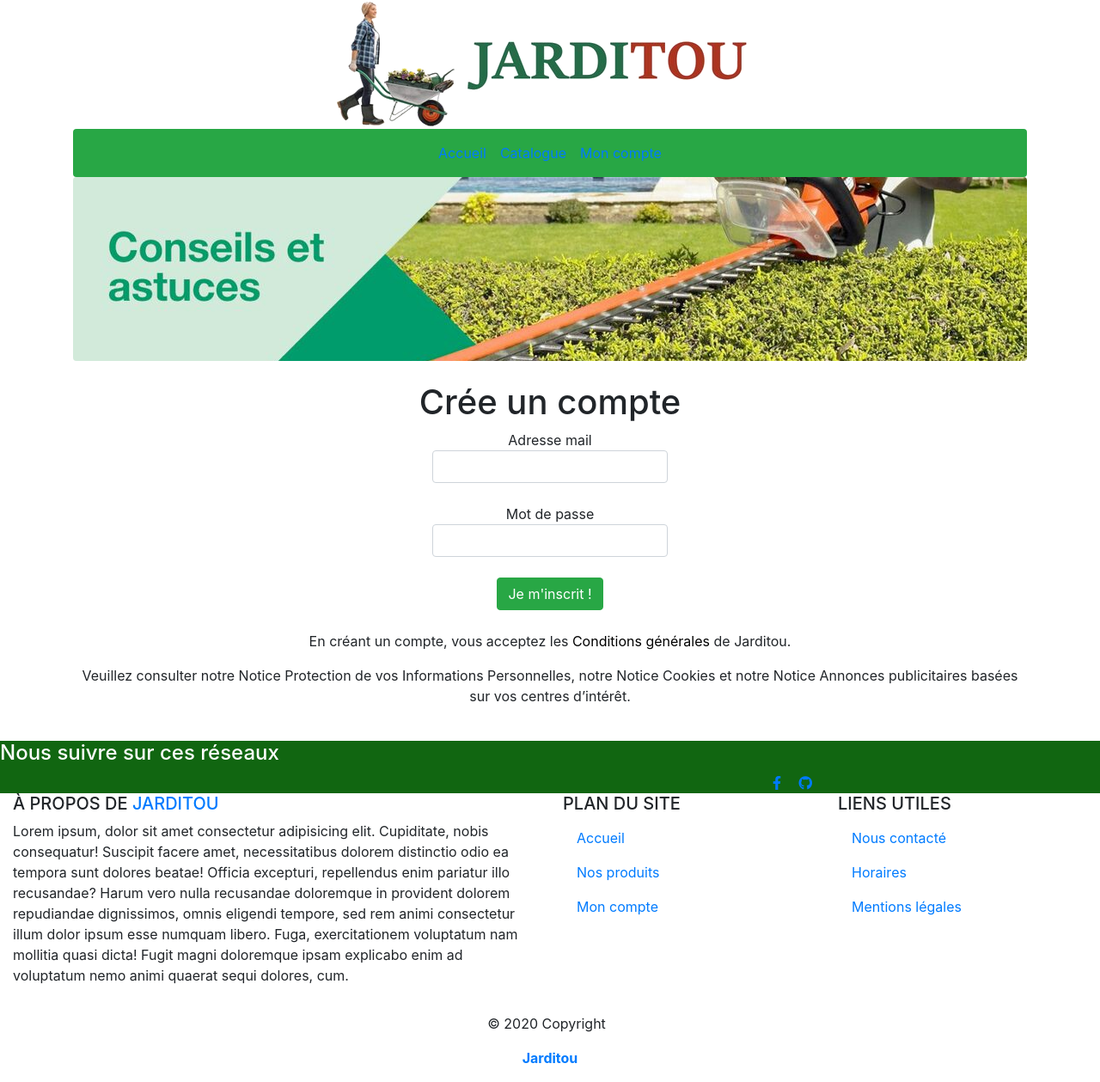
After one commit to 3unjung/Python, a Flask app: page /register in a window 1280 px wide. The commit adds this page. Shown: the whole page at 86% size. Run offline with Flask 2, Linux system fonts and the light colour scheme; parts of the project's set-up code (start-up, migrations or seed data) failed here and were passed over; some libraries are stand-ins or nearby versions.

Commit message:
form register

```diff
--- /dev/null
+++ b/jarditou/config.py
@@ -0,0 +1,2 @@
+class Config:
+    Secret_Key = "Une clef quelconque"
--- a/jarditou/jarditou.py
+++ b/jarditou/jarditou.py
@@ -1,8 +1,20 @@
 from flask import Flask, render_template
 from flask_ngrok import run_with_ngrok
+from flask_wtf import FlaskForm
+from wtforms import StringField, SubmitField
+
+# from forms import RegisterForm
+
+from jarditou import config
 
 app = Flask(__name__)
+app.config.from_object(config)
 run_with_ngrok(app)
+
+
+class RegisterForm(FlaskForm):
+    email = StringField('Email', validators=[])
+    submit = SubmitField("Je m'inscrit !")
 
 
 @app.route("/", methods=["post", "get"])
@@ -16,12 +28,12 @@ def catalogue():
 
 
 @app.route("/produit")  # /blog du mec
-def produits():
+def produit():
     posts = [{'name': 'pioche', 'description': 'Casse les cailloux', 'prix': 52},
              {'name': 'mandrin', 'description': 'Fais des trous et des gros', 'prix': 25},
              {'name': 'marteau', 'description': 'Martelle des clous par exemple', 'prix': 2552},
              ]  # liste de chaine de caractère
-    return render_template("views/produits.html", posts=posts)  # envoie la variable dans le template
+    return render_template("views/produit.html", posts=posts)  # envoie la variable dans le template
 
 
 @app.route("/produit/posts/1")
@@ -33,6 +45,12 @@ def details():
     return render_template("views/details.html")  # envoie la variable dans le template
 
 
+@app.route("/register")
+def register():
+    form = RegisterForm()
+    return render_template("views/register.html", form=form)
+
+
 @app.errorhandler(404)
 def page_not_found(error):
     return render_template('views/404.jarditou.html'), 404
--- a/jarditou/templates/layouts/app.jarditou.html
+++ b/jarditou/templates/layouts/app.jarditou.html
@@ -5,9 +5,15 @@
     <meta name="viewport" content="width=device-width, initial-scale=1.0">
     <meta http-equiv="X-UA-Compatible" content="ie=edge">
     <link rel="icon" href="static/img/jarditou.icon.jpg">
+    <script src="https://kit.fontawesome.com/ba07ad4136.js" crossorigin="anonymous"></script>
+    <link rel="stylesheet" href="https://use.fontawesome.com/releases/v5.14.0/css/all.css" integrity="sha384-HzLeBuhoNPvSl5KYnjx0BT+WB0QEEqLprO+NBkkk5gbc67FTaL7XIGa2w1L0Xbgc" crossorigin="anonymous">
+<!--
+    <link rel="stylesheet" href="https://stackpath.bootstrapcdn.com/font-awesome/4.7.0/css/font-awesome.min.css">
+-->
     <link rel="stylesheet" href="https://stackpath.bootstrapcdn.com/bootstrap/4.3.1/css/bootstrap.min.css"
           integrity="sha384-ggOyR0iXCbMQv3Xipma34MD+dH/1fQ784/j6cY/iJTQUOhcWr7x9JvoRxT2MZw1T" crossorigin="anonymous">
     <link rel="stylesheet" href="static/css/jarditou.style.css">
+
     {% block title %}<title>Jarditou</title>{% endblock title %}
 </head>
 <body>
--- a/jarditou/templates/layouts/partials/_jarditou.footer.html
+++ b/jarditou/templates/layouts/partials/_jarditou.footer.html
@@ -2,6 +2,14 @@
 <footer>
     <div class="container-fluid footer-container">
         <div class="footer text-center text-md-left rounded">
+            <div class="row" style="background-color: #116611;">
+                <h4 style="color: white;">Nous suivre sur ces réseaux</h4>
+                <div class="col-md-6 col-lg-9 text-center text-md-right">
+                    <a class="mr-3" href="https://www.facebook.com/eunjungsp"> <i class="fab fa-facebook-f"></i>
+                    </a>
+                    <a href="https://github.com/3unjung?tab=repositories"><i class="fab fa-github"></i></a>
+                </div>
+            </div>
             <!-- Grid row -->
             <div class="row">
                 <!-- Grid column -->
@@ -52,9 +60,6 @@
                             <a class="nav-link" href="#!">Nous contacté</a>
                         </li>
                         <li>
-                            <a class="nav-link" href="#!">Mon compte</a>
-                        </li>
-                        <li>
                             <a class="nav-link" href="#!">Horaires</a>
                         </li>
                         <li>
@@ -76,7 +81,6 @@
         </div>
         <!-- Footer Links -->
 
-
     </div>
     <!-- Footer Links -->
 
--- a/jarditou/templates/layouts/partials/_jarditou.header.html
+++ b/jarditou/templates/layouts/partials/_jarditou.header.html
@@ -23,8 +23,10 @@
                 <div class="navbar-nav">
                     <a class="nav-link active" href="/">Accueil <span class="sr-only">(current)</span></a>
                     <a class="nav-link" href="{{ url_for('catalogue') }}">Catalogue</a>
-                    <a class="nav-link" href="#">Mon compte</a>
-                    <a class="nav-link" href="{{url_for('produits') }}">Produits</a>
+                    <a class="nav-link" href="{{ url_for('register') }}">Mon compte</a>
+<!--
+                    <a class="nav-link" href="{{url_for('produit') }}">Produits</a>
+-->
 
                 </div>
             </div>
--- a/jarditou/templates/views/index.html
+++ b/jarditou/templates/views/index.html
@@ -17,9 +17,11 @@
         <p>Vous serez séduit par notre expertise, nos compétences et notre sérieux.</p>
 
         <h2><strong>Devis gratuit</strong></h2>
-        <p>Vous pouvez bien sûr contacter pour de plus amples informations ou pour une demande d'intervention.
+        <p>Vous pouvez bien sûr nous contacter pour de plus amples informations ou pour une demande d'intervention.
             <p>Vous souhaitez un devis? Nous vous le réaliseront gratuitement.</p>
     </section>
+
+    <p>rignreigneori</p>
 </div>
 
 {% endblock %}
--- /dev/null
+++ b/jarditou/templates/views/register.html
@@ -0,0 +1,31 @@
+{% extends 'layouts/app.jarditou.html' %}
+{% block body %}
+
+<div class="container">
+    <div class="text-center">
+        <h1>Crée un compte</h1>
+        <form action="{{ url_for('index') }}" method="get">
+            <div class="form-group">
+                <label for="exampleInputEmail1">Adresse mail
+                    <input type="email" class="form-control" id="exampleInputEmail1" aria-describedby="emailHelp">
+                </label>
+
+            </div>
+            <div class="form-group">
+                <label for="exampleInputPassword1">Mot de passe
+                    <input type="password" class="form-control" id="exampleInputPassword1">
+                </label>
+            </div>
+            <button type="submit" class="btn btn-success">Je m'inscrit !</button>
+        </form>
+        <br>
+        <p class="green">En créant un compte, vous acceptez les <a style="color: black;" href="#">Conditions
+            générales</a> de Jarditou.
+        <p>
+        <p class="green">Veuillez consulter notre Notice Protection de vos Informations Personnelles, notre Notice
+            Cookies et notre Notice Annonces publicitaires basées sur vos centres d’intérêt.</p>
+    </div>
+</div>
+
+
+{% endblock %}
```
Also changed, not shown: jarditou/templates/views/catalogue.html (+46 -20 lines), jarditou/templates/views/produit.html (added, +35 -0 lines), jarditou/templates/views/produits.html (deleted, +0 -19 lines), jarditou/forms.py (added), jarditou/static/img/delete.png (added).
